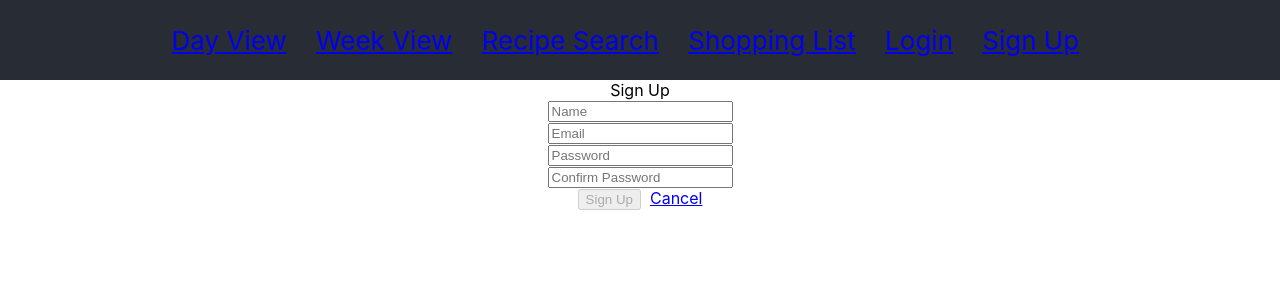
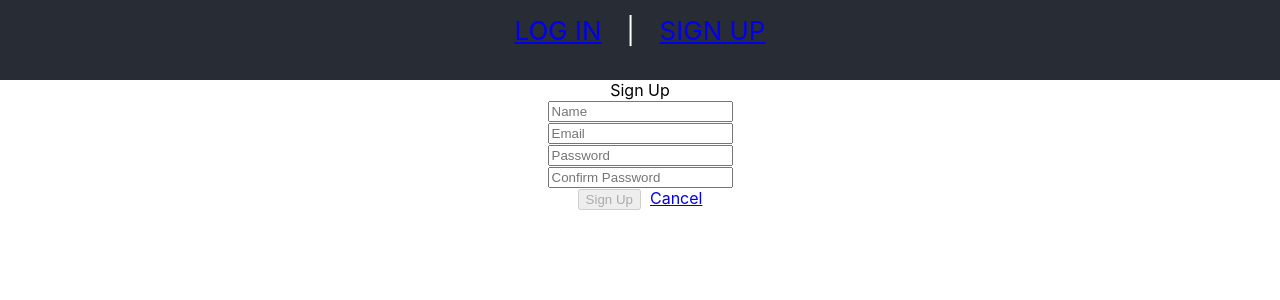
Before and after one commit to ManliestBen/meal-planner, a React (Create React App) app: page /signup in a window 1280 px wide. Shown: the top 300 px of the page. Built offline with nearby package versions, Linux system fonts and the light colour scheme.

Commit message:
add login routes/userservice functions

```diff
--- a/models/user.js
+++ b/models/user.js
@@ -20,6 +20,10 @@ userSchema.set('toJSON', {
     }
   });
 
+  userSchema.methods.comparePassword = function(tryPassword, cb) {
+  bcrypt.compare(tryPassword, this.password, cb);
+};
+
 userSchema.pre('save', function(next) {
   const user = this;
   if (!user.isModified('password')) return next();
--- a/routes/api/users.js
+++ b/routes/api/users.js
@@ -5,6 +5,7 @@ const usersCtrl = require('../../controllers/users');
 
 /*-------------Public Routes--------------*/
 router.post('/signup', usersCtrl.signup);
+router.post('/login', usersCtrl.login)
 
 
 /*-------------Protected Routes--------------*/
--- a/src/App.js
+++ b/src/App.js
@@ -11,6 +11,7 @@ import ShoppingList from '../src/pages/ShoppingList/ShoppingList';
 import WeekView from '../src/pages/WeekView/WeekView';
 import SignupPage from './pages/SignupPage/SignupPage';
 import userService from '../src/utils/userService';
+import NavBar from '../src/components/NavBar/NavBar';
 
 
 class App extends Component {
@@ -20,29 +21,45 @@ class App extends Component {
 
   }
 
+  handleLogout = () => {
+    userService.logout();
+    this.setState({ user: null });
+  }
+
+  handleSignupOrLogin = () => {
+    this.setState({user: userService.getUser()});
+  }
+
   render() {
     return (
       <div className="App">
         <header className="App-header">
-        <nav>
+        <NavBar
+          user={this.state.user}
+          handleLogout={this.handleLogout}
+        />
+        {/* <nav>
           <a href='/dayview'>Day View</a> &nbsp;&nbsp;&nbsp;
           <a href='/weekview'>Week View</a> &nbsp;&nbsp;&nbsp;
           <a href='/recipesearch'>Recipe Search</a> &nbsp;&nbsp;&nbsp;
           <a href='/shoppinglist'>Shopping List</a> &nbsp;&nbsp;&nbsp;
           <a href='/login'>Login</a> &nbsp;&nbsp;&nbsp;
           <a href='/signup'>Sign Up</a> &nbsp;&nbsp;&nbsp;
-        </nav>
+        </nav> */}
         </header>
         <Switch>
           <Route path='/dayview' render={() =>
             <DayView />
           }/>
-          <Route path='/login' render={() =>
-            <LoginPage />
+          <Route path='/login' render={({history}) =>
+            <LoginPage
+              history={history}
+            />
           }/>
           <Route path='/signup' render={({history}) =>
             <SignupPage
               history={history}
+              handleSignupOrLogin={this.handleSignupOrLogin}
             />
           }/>
           <Route path='/recipesearch' render={() =>
--- /dev/null
+++ b/src/components/NavBar/NavBar.css
@@ -0,0 +1,13 @@
+.NavBar {
+    display: flex;
+    justify-content: center;
+    margin: 0 0 20px;
+  }
+
+  .NavBar-link {
+    margin: 0 10px;
+  }
+
+  .NavBar-welcome {
+    color: grey;
+  }
--- /dev/null
+++ b/src/components/NavBar/NavBar.jsx
@@ -0,0 +1,28 @@
+import React from 'react';
+import { Link } from 'react-router-dom';
+import './NavBar.css';
+
+const NavBar = (props) => {
+  let nav = props.user ?
+    <div>
+      <Link to='/weekview' className='NavBar-link'>Week View</Link>
+      &nbsp;&nbsp;|&nbsp;&nbsp;&nbsp;
+      <Link to='' className='NavBar-link' onClick={props.handleLogout}>LOG OUT</Link>
+      &nbsp;&nbsp;|&nbsp;&nbsp;&nbsp;
+      <span className='NavBar-welcome'>WELCOME, {props.user.name}</span>
+    </div>
+    :
+    <div>
+      <Link to='/login' className='NavBar-link'>LOG IN</Link>
+      &nbsp;&nbsp;|&nbsp;&nbsp;
+      <Link to='/signup' className='NavBar-link'>SIGN UP</Link>
+    </div>;
+
+  return (
+    <div className='NavBar'>
+      {nav}
+    </div>
+  );
+};
+
+export default NavBar;
--- a/src/components/SignupForm/SignupForm.jsx
+++ b/src/components/SignupForm/SignupForm.jsx
@@ -23,7 +23,8 @@ class SignupForm extends Component {
     e.preventDefault();
     try {
       await userService.signup(this.state);
-      // Successfully signed up - show GamePage
+      // Successfully signed up
+      this.props.handleSignup();
       this.props.history.push('/');
     } catch (err) {
       // Invalid user data (probably duplicate email)
--- a/src/pages/LoginPage/LoginPage.jsx
+++ b/src/pages/LoginPage/LoginPage.jsx
@@ -1,6 +1,7 @@
 import React, { Component } from 'react';
 import { Link } from 'react-router-dom';
 import './LoginPage.css';
+import userService from '../../utils/userService';
 
 class LoginPage extends Component {
 
@@ -13,8 +14,17 @@ class LoginPage extends Component {
     // TODO: implement in an elegant way
   }
 
-  handleSubmit = (e) => {
+  handleSubmit = async (e) => {
     e.preventDefault();
+    try {
+      await userService.login(this.state);
+      // Successfully signed up
+      this.props.handleSignupOrLogin();
+      this.props.history.push('/');
+    } catch (err) {
+      // Invalid user data (probably duplicate email)
+      this.props.updateMessage(err.message);
+    }
   }
 
   render() {
--- a/src/utils/tokenService.js
+++ b/src/utils/tokenService.js
@@ -25,8 +25,13 @@ function getUserFromToken () {
   return token ? JSON.parse(atob(token.split('.')[1])).user : null;
 }
 
+function removeToken() {
+  localStorage.removeItem('token');
+}
+
 export default {
   setToken,
   getToken,
-  getUserFromToken
+  getUserFromToken,
+  removeToken
 };
--- a/src/utils/userService.js
+++ b/src/utils/userService.js
@@ -21,7 +21,27 @@ function getUser() {
   return tokenService.getUserFromToken();
 }
 
+function logout() {
+  tokenService.removeToken();
+}
+
+function login(creds) {
+  return fetch(BASE_URL + 'login', {
+    method: 'POST',
+    headers: new Headers({'Content-Type': 'application/json'}),
+    body: JSON.stringify(creds)
+  })
+  .then(res => {
+    // Valid login if we have a status of 2xx (res.ok)
+    if (res.ok) return res.json();
+    throw new Error('Bad Credentials!');
+  })
+  .then(({token}) => tokenService.setToken(token));
+}
+
 export default {
   signup,
-  getUser
+  getUser,
+  logout,
+  login
 };
```
Also changed, not shown: controllers/users.js (+19 -1 lines).
